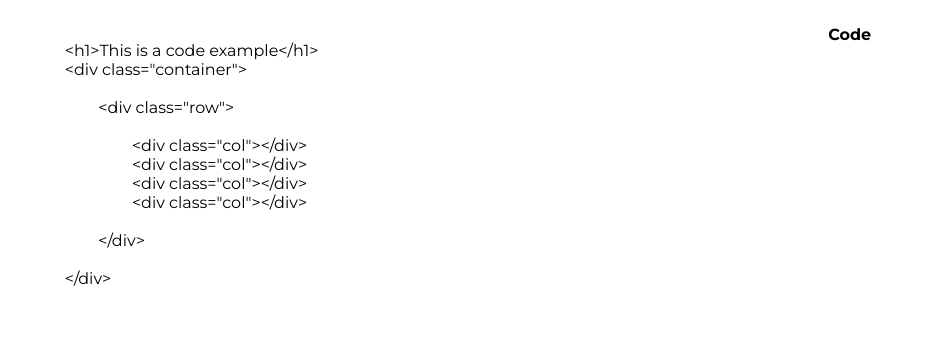
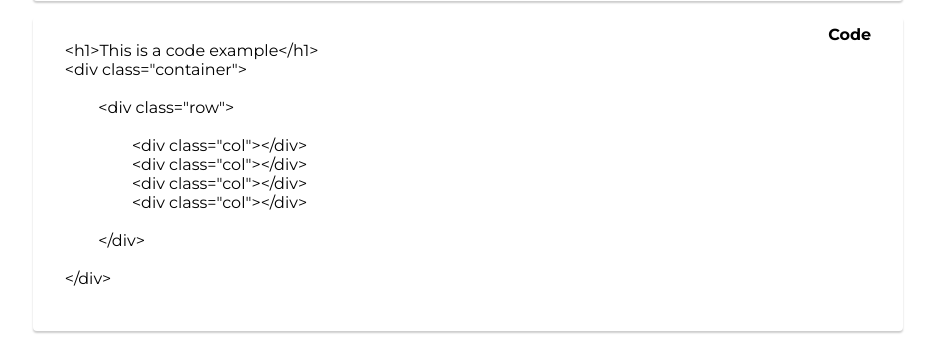
Before and after one commit to kopenkinda/YNOV_B1, a PHP site: page / in a window 1280 px wide. Shown: the part 2671-3019 px from the top of the page, without its empty margins (172-1107 px from the left). Run offline with PHP 8.4, Linux system fonts and the light colour scheme; some web fonts are replaced.

Commit message:
Update style.css

```diff
--- a/HTML&CSS/RenduFinal/styles/style.css
+++ b/HTML&CSS/RenduFinal/styles/style.css
@@ -409,7 +409,7 @@ section:nth-child(2n) {
 .blog-post {
 	width: 80%;
 	height: calc(100%/3 - 16px);
-	background-color: #fff;
+	box-shadow: 0 2px 2px rgba(0,0,0,.2);
 	margin: 8px auto;
 	display: flex;
 	justify-content: space-between;
```
